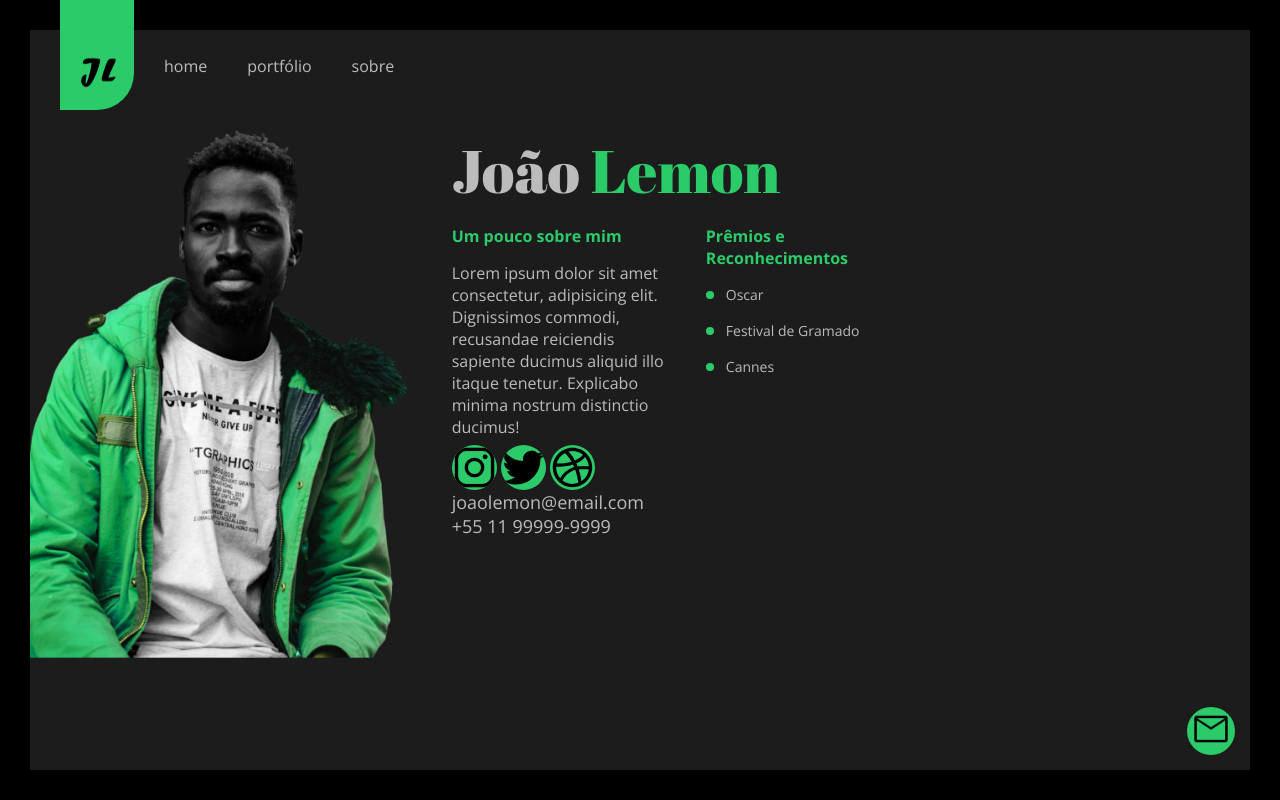
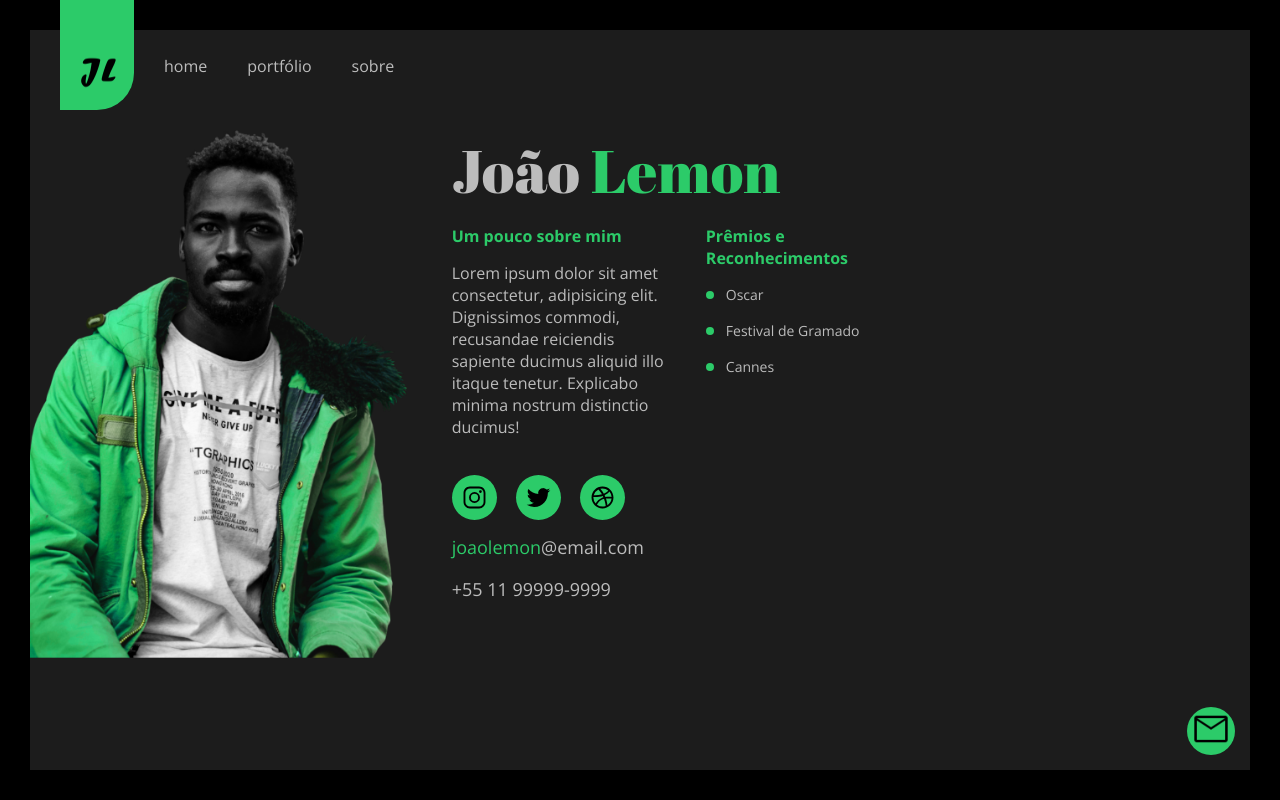
Before and after one commit to rafavanzele/projeto-joao-lemon, a plain HTML site: page paginas/sobre.html in a window 1280 px wide. Drawn offline with nearby package versions, Linux system fonts and the light colour scheme.

Commit message:
page sobre finalizada

```diff
--- a/estilo.css
+++ b/estilo.css
@@ -284,8 +284,12 @@ p, label {
         height: 45px;
         display: block;
         position: relative;
-        left: 0px;
+        left: -12px;
         margin-top: 7px;
+    }
+
+    .jl-social-links-circle {
+        left: 0;
     }
 
     .jl-social, .jl-social-links-circle .jl-social {
@@ -296,9 +300,24 @@ p, label {
 
     .jl-social-links-circle .jl-social {
         border-radius: 50%;
+        text-align: center;
+        transition: all 0.2s ease-out;
     }
 
-    .jl-social img {
+    .jl-social-links-circle .jl-social ion-icon {
+        height: 45px;
+        transition: all 0.2s ease-out
+    }
+
+    .jl-social-links-circle .jl-social:hover {
+        background-color: #000000;
+    }
+
+    .jl-social-links-circle .jl-social:hover ion-icon {
+        color: #2CCB69;
+    }
+
+    .jl-social > img {
         width: 20px;
         height: auto;
         display: block;
--- a/paginas/sobre.html
+++ b/paginas/sobre.html
@@ -137,15 +137,16 @@
                                 <h4 class="jl-subtitulo jl-texto-verde jl-mrg-bottom-15">Um pouco sobre mim</h4>
                                 <p>Lorem ipsum dolor sit amet consectetur, adipisicing elit. Dignissimos commodi, recusandae reiciendis sapiente ducimus aliquid illo itaque tenetur. Explicabo minima nostrum distinctio ducimus!</p>
 
-                                <div class="jl-contato-info-inner mrg-top-30">
+                                <div class="jl-contato-info-inner jl-mrg-top-30">
 
-                                    <div class="jl-social-links-circle">
-                                        <a href="#"><ion-icon name="logo-instagram" class="jl-social jl-bg-verde jl-texto-preto"></ion-icon></a>
-                                        <a href="#"><ion-icon name="logo-twitter" class="jl-social jl-bg-verde jl-texto-preto"></ion-icon></a>
-                                        <a href="#"><ion-icon name="logo-dribbble" class="jl-social jl-bg-verde jl-texto-preto"></ion-icon></a>
+                                    <div class="jl-social-links-circle jl-mrg-bottom-15">
+                                        <a href="#" class="jl-social jl-bg-verde jl-texto-preto jl-mrg-right-15"><ion-icon name="logo-instagram"></ion-icon></a>
+                                        <a href="#" class="jl-social jl-bg-verde jl-texto-preto jl-mrg-right-15"><ion-icon name="logo-twitter"></ion-icon></a>
+                                        <a href="#" class="jl-social jl-bg-verde jl-texto-preto jl-mrg-right-15"><ion-icon name="logo-dribbble"></ion-icon></a>
                                     </div>
 
-                                    <p>joaolemon@email.com</p>
+                                    <p><span class="jl-texto-verde">joaolemon</span>@email.com</p>
+                                    <br>
                                     <p>+55 11 99999-9999</p>
 
                                 </div>
```
Also changed, not shown: index.html (+3 -3 lines).
